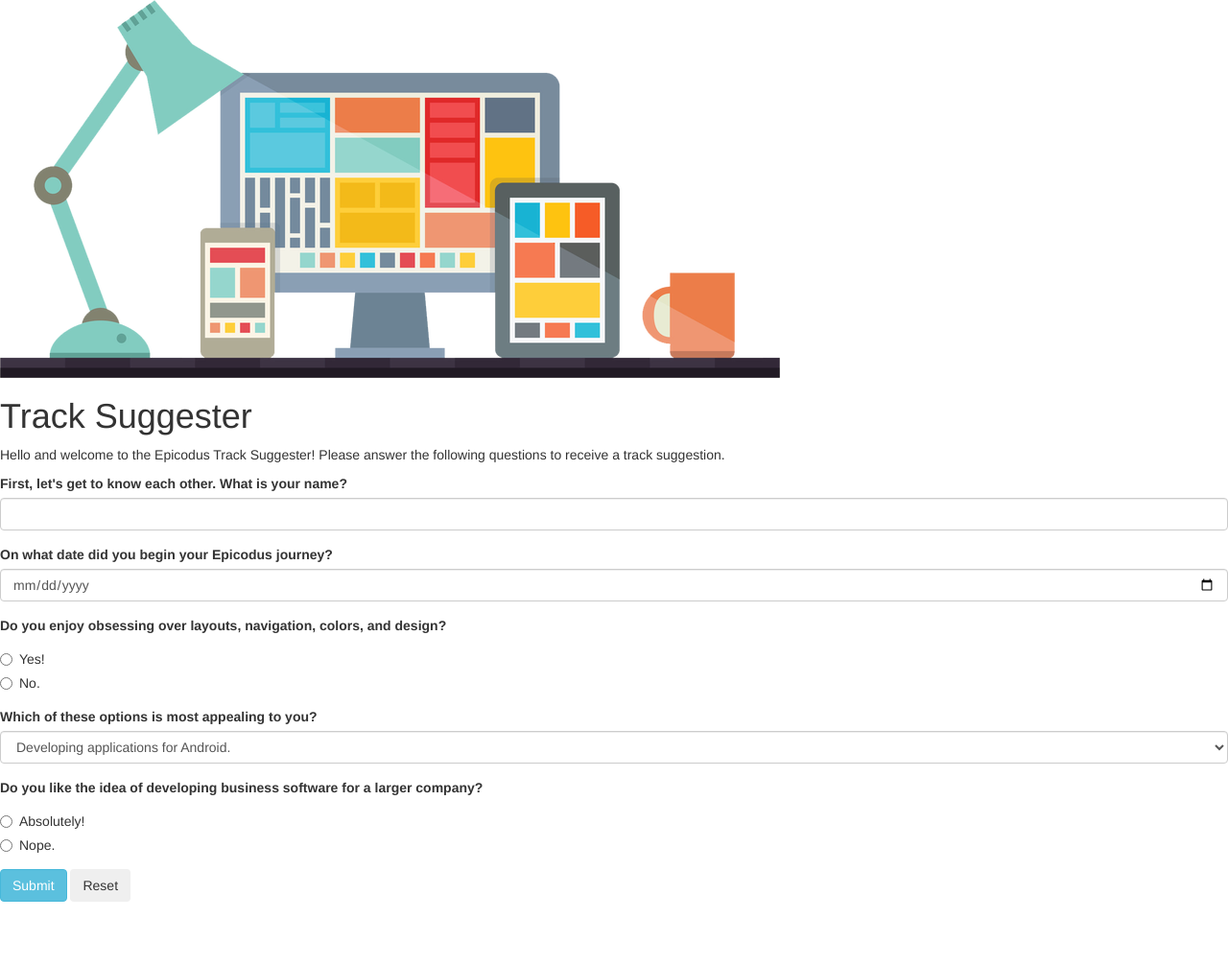
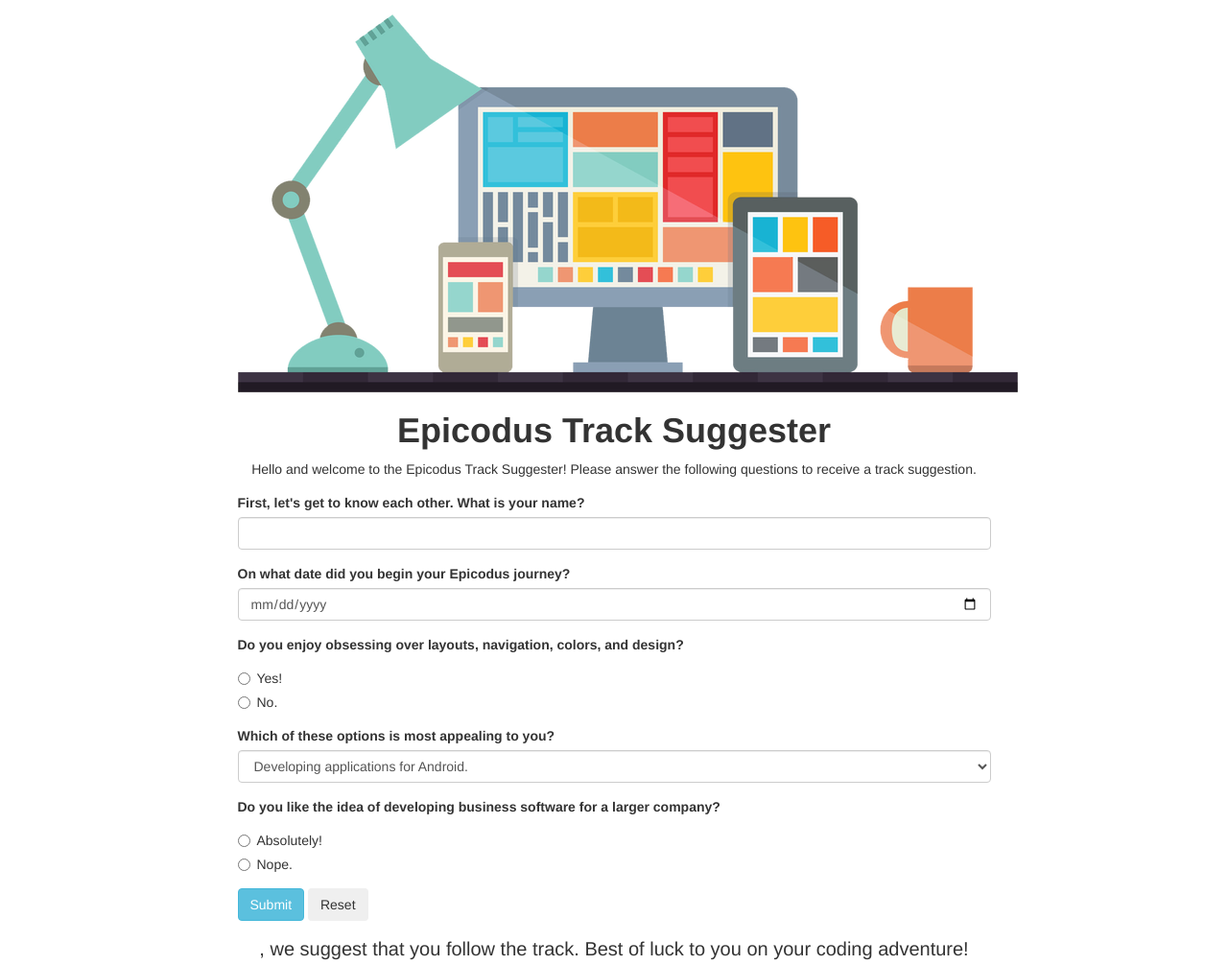
Before and after one commit to khirsch/track-suggester, a plain HTML site: page index.html in a window 1280 px wide. Shown: the whole page at 96% size. Before the commit the page ends 940 px from the top, so only its background shows below. Drawn offline with Linux system fonts and the light colour scheme.

Commit message:
add styles

```diff
--- a/css/styles.css
+++ b/css/styles.css
@@ -1,3 +1,31 @@
+body {
+  display: block;
+  margin: auto;
+  padding: 15px;
+  width: 815px;
+  height: auto;
+}
+
+img {
+  display: block;
+  margin: auto;
+}
+
+h1 {
+  text-align: center;
+  font-weight: bolder;
+}
+
+p {
+  text-align: center;
+}
+
+#survey {
+  margin-top: 15px;
+  margin-bottom: 15px;
+}
+
 #suggestion {
-  display:none;
+  /*display:none;*/
+  font-size: 20px;
 }
--- a/index.html
+++ b/index.html
@@ -9,7 +9,7 @@
   </head>
   <body>
     <img src="img/devices.png" alt="Computer, Tablet, Phone">
-    <h1>Track Suggester</h1>
+    <h1>Epicodus Track Suggester</h1>
     <p>Hello and welcome to the Epicodus Track Suggester! Please answer the following questions to receive a track suggestion.</p>
     <div id="survey">
       <form>
```
